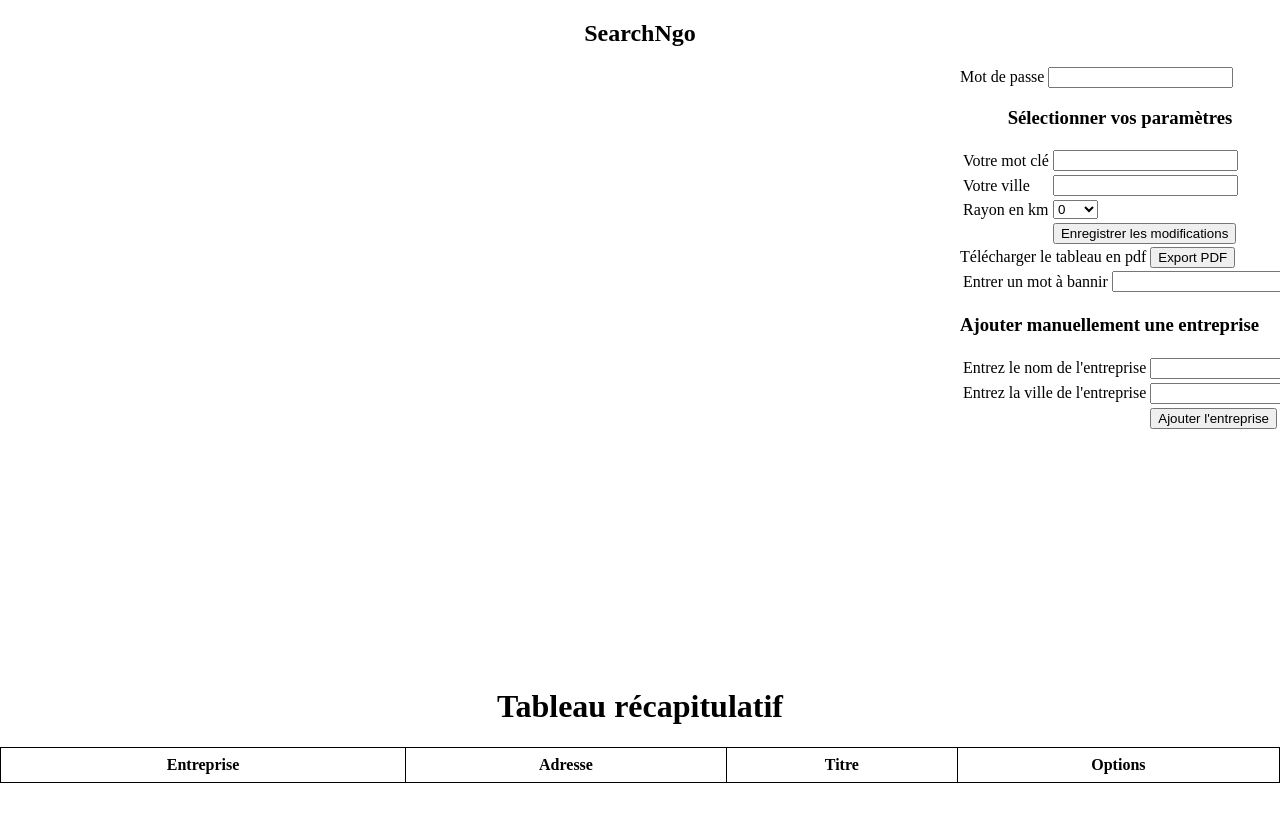
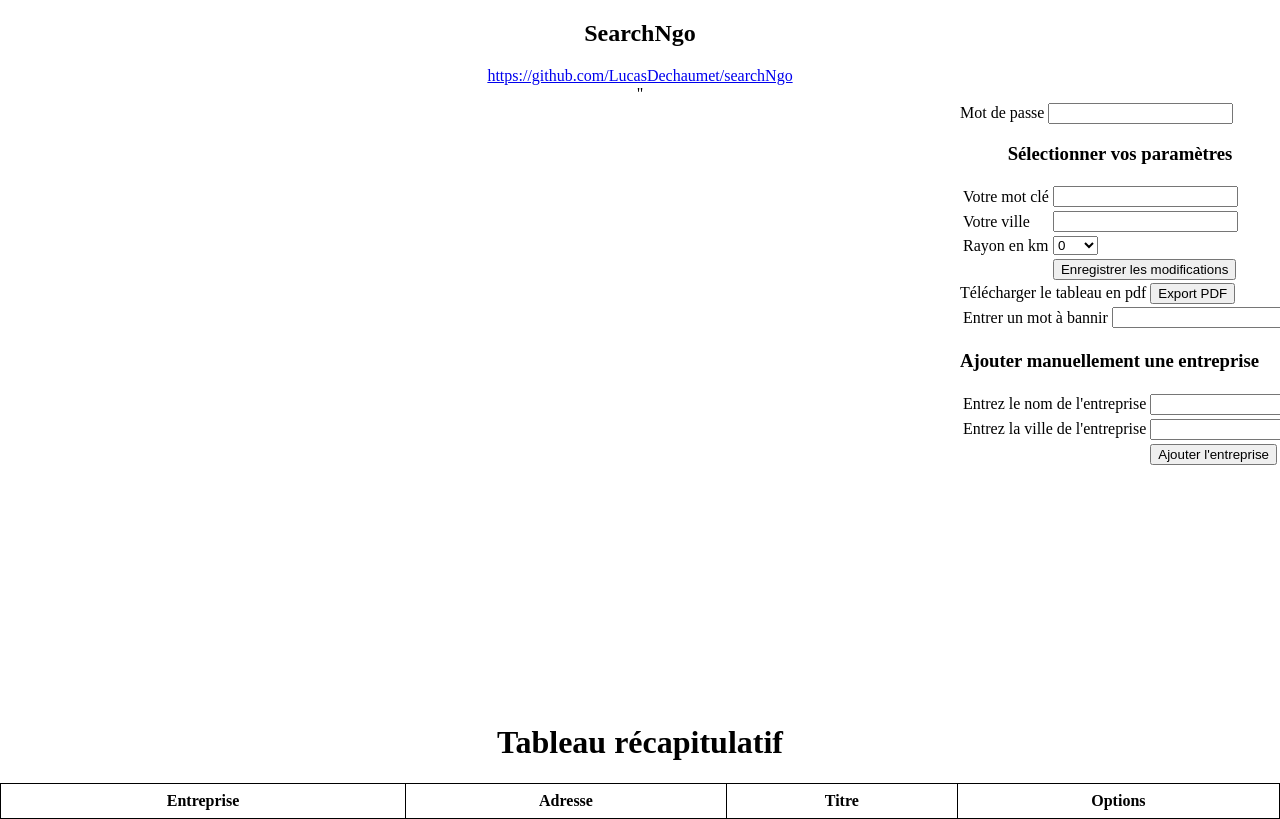
Before and after one commit to LucasDechaumet/SEARCHnGO, a plain HTML site: page front/index.html in a window 1280 px wide. Shown: the top 819 px of the page. Drawn offline with nearby package versions, Linux system fonts and the light colour scheme; some packages are replaced by stand-ins of ours; no server answers.

Commit message:
addAlerte

```diff
--- a/front/app.js
+++ b/front/app.js
@@ -1,4 +1,6 @@
-const API_KEY = "4f22a20ddece394734d64cf33ec60492ee644a9b1fab9962c2d43b88842b91a4";
+import { getAPI } from "./config.js";
+
+const API_KEY = getAPI();
 const URL_GEOCODE = "https://maps.googleapis.com/maps/api/geocode/json?";
 
 alert(
--- a/front/index.html
+++ b/front/index.html
@@ -13,6 +13,9 @@
   <body>
     <nav>
       <h1>SearchNgo</h1>
+      <a href="https://github.com/LucasDechaumet/searchNgo"
+        >https://github.com/LucasDechaumet/searchNgo</a
+      >"
     </nav>
     <div class="map_parameter">
       <div class="map">
--- a/front/style.css
+++ b/front/style.css
@@ -9,6 +9,7 @@ label {
 
 nav {
   display: flex;
+  flex-direction: column;
   align-items: center;
   justify-content: center;
 }
```
